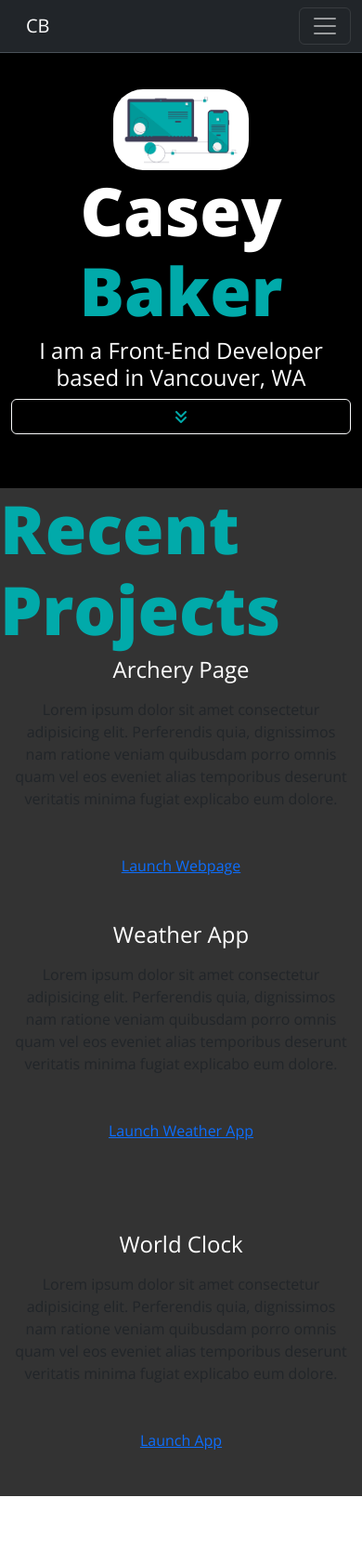
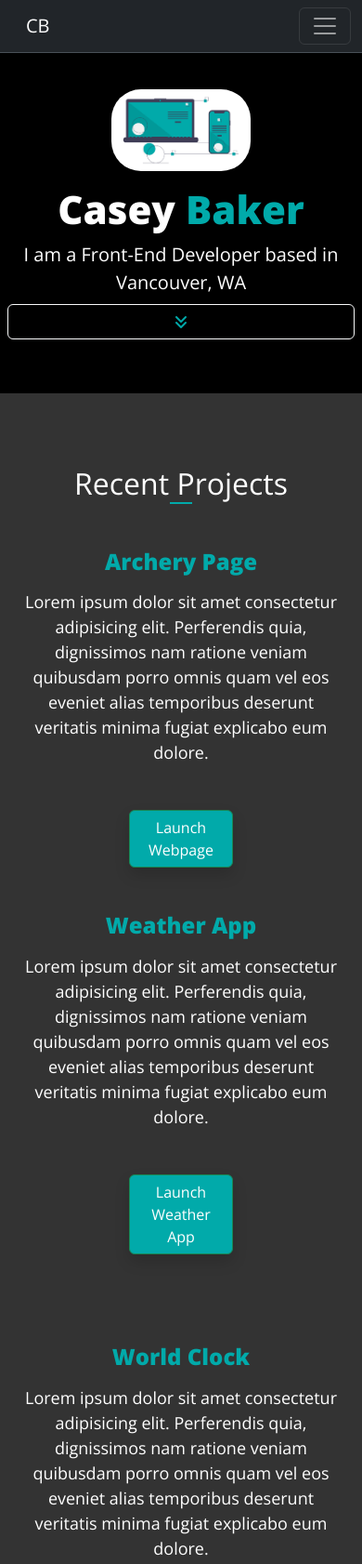
Before and after one commit to cj-baker/Portfolio, a plain HTML site: page index.html in a window 390 px wide. Shown: the top 1682 px of the page at 93% size. Before the commit the page ends 1657 px from the top, so only its background shows below. Drawn offline with nearby package versions, Linux system fonts and the light colour scheme.

Commit message:
Styled and made homepage content responsive

```diff
--- a/index.html
+++ b/index.html
@@ -32,7 +32,7 @@
     <title>Casey Baker | Front-End Developer based in Vancouver, WA</title>
   </head>
   <body>
-    <div class="hero">
+    <div class="hero-container">
       <nav
         class="navbar navbar-expand-lg bg-dark border-bottom border-bottom-dark"
         data-bs-theme="dark"
@@ -80,7 +80,10 @@
         </div>
       </nav>
 
-      <div class="container-fluid d-block d-lg-flex" id="hero-item-container">
+      <div
+        class="container-fluid d-block d-lg-flex g-3"
+        id="hero-item-container"
+      >
         <img
           src="images/developer.png"
           alt="computer and mobile application"
@@ -92,8 +95,8 @@
           class="d-flex mx-auto my-auto text-center text-lg-start"
           id="hero-item"
         >
-          <h1 class="text-wrap text-lg-nowrap">
-            <span id="first-name"> Casey</span> Baker
+          <h1 class="hero text-wrap text-lg-nowrap mt-3 mt-lg-0">
+            Casey <span id="last-name">Baker</span>
           </h1>
           <h2 class="text-wrap text-lg-nowrap">
             I am a Front-End Developer based in Vancouver, WA
@@ -113,20 +116,25 @@
       </div>
     </div>
     <div class="homepage" id="homepage">
-      <h1>Recent Projects</h1>
+      <h1 class="text-center mb-5 pt-5 page-headings">Recent Projects</h1>
+
       <div class="container-md container-fluid text-center text-md-left">
         <div class="row">
-          <div class="col-fluid-6 col-md-6">
+          <div
+            class="col-fluid-6 col-md-6 image-container rounded-3 d-none d-md-block"
+          >
             <img
               src="/images/archery.png"
               alt="Screenshot of Archery webpage"
               title="Screenshot of Archery webpage"
-              class="img-fluid rounded d-none d-md-block d-none d-md-block"
+              class="home-image img-fluid"
             />
           </div>
-          <div class="col-fluid-6 col-md-6">
-            <h2 class="mb-3">Archery Page</h2>
-            <p>
+          <div
+            class="col-fluid-6 col-md-6 mx-auto my-auto text-center text-md-start g-5"
+          >
+            <h3 class="mb-3">Archery Page</h3>
+            <p class="home-paragraph">
               Lorem ipsum dolor sit amet consectetur adipisicing elit.
               Perferendis quia, dignissimos nam ratione veniam quibusdam porro
               omnis quam vel eos eveniet alias temporibus deserunt veritatis
@@ -135,7 +143,7 @@
             <div class="mt-5">
               <a
                 href="#"
-                class="primary-link project-link"
+                class="btn btn-success project-link shadow"
                 title="Learn more about the History of Archery"
                 >Launch Webpage</a
               >
@@ -143,9 +151,11 @@
           </div>
         </div>
         <div class="row mt-5">
-          <div class="col-fluid-6 col-md-6">
-            <h2 class="mb-3">Weather App</h2>
-            <p>
+          <div
+            class="col-fluid-6 col-md-6 mx-auto my-auto text-center text-md-end g-5"
+          >
+            <h3 class="mb-3">Weather App</h3>
+            <p class="home-paragraph">
               Lorem ipsum dolor sit amet consectetur adipisicing elit.
               Perferendis quia, dignissimos nam ratione veniam quibusdam porro
               omnis quam vel eos eveniet alias temporibus deserunt veritatis
@@ -154,33 +164,39 @@
             <div class="mt-5 mb-5 mb-md-0">
               <a
                 href="https://weatherapplicationproject.netlify.app"
-                class="primary-link project-link"
+                class="btn btn-success project-link shadow"
                 title="Launch the Weather App"
                 >Launch Weather App</a
               >
             </div>
           </div>
-          <div class="col-fluid-6 col-md-6">
+          <div
+            class="col-fluid-6 col-md-6 image-container rounded-3 d-none d-md-block"
+          >
             <img
               src="/images/weather.png"
               alt="Screenshot of Weather App"
               title="Screenshot of Weather App"
-              class="img-fluid rounded d-none d-md-block"
+              class="home-image img-fluid"
             />
           </div>
         </div>
         <div class="row mt-5 mb-5">
-          <div class="col-fluid-6 col-md-6">
+          <div
+            class="col-fluid-6 col-md-6 image-container rounded-3 d-none d-md-block"
+          >
             <img
               src="/images/worldclock.png"
               alt="Screenshot of World Clock App"
               title="Screenshot of World Clock App"
-              class="img-fluid rounded d-none d-md-block"
+              class="home-image img-fluid"
             />
           </div>
-          <div class="col-fluid-6 col-md-6">
-            <h2 class="mb-3">World Clock</h2>
-            <p>
+          <div
+            class="col-fluid-6 col-md-6 mx-auto my-auto text-center text-md-start g-5"
+          >
+            <h3 class="mb-3">World Clock</h3>
+            <p class="home-paragraph">
               Lorem ipsum dolor sit amet consectetur adipisicing elit.
               Perferendis quia, dignissimos nam ratione veniam quibusdam porro
               omnis quam vel eos eveniet alias temporibus deserunt veritatis
@@ -189,7 +205,7 @@
             <div class="mt-5 mb-5 mb-md-0">
               <a
                 href="https://worldclock-js-project.netlify.app"
-                class="primary-link project-link"
+                class="btn btn-success project-link shadow"
                 title="Try out my world clock app!"
                 >Launch App</a
               >
--- a/styles/style.css
+++ b/styles/style.css
@@ -2,21 +2,61 @@
   --primary-color: #ffffff;
   --secondary-color: rgba(1, 170, 170);
   --hero-bg-color: #000000;
-  --primary-bg-color: rgba(0, 0, 0, 0.8);
-  --content-box-color: rgba(0, 0, 0, 0.88);
+  --primary-bg-color: rgb(51, 51, 51);
+  --content-box-color: rgb(31, 31, 31);
+  --primary-bottom-border: linear-gradient(
+    to right,
+    var(--primary-bg-color) 0%,
+    var(--primary-bg-color) 47%,
+    var(--secondary-color) 47%,
+    var(--secondary-color) 53%,
+    var(--primary-bg-color) 53%,
+    var(--primary-bg-color) 100%
+  );
+  --secondary-bottom-border: linear-gradient(
+    to right,
+    var(--primary-bg-color) 0%,
+    var(--primary-bg-color) 47%,
+    var(--primary-color) 47%,
+    var(--primary-color) 53%,
+    var(--primary-bg-color) 53%,
+    var(--primary-bg-color) 100%
+  );
+  --image-border: 2px white solid;
 }
 
 body {
   font-family: "Open Sans", sans-serif;
 }
+h1 {
+  color: var(--primary-color);
+  font-weight: normal;
+  font-size: 60px;
+}
 
-h1 {
+h1.hero {
+  font-size: 72px;
   font-weight: 800;
-  font-size: 72px;
+}
+
+h2 {
+  font-size: 24px;
+  font-weight: 300;
+  line-height: 1.5;
+  color: var(--primary-color);
+}
+.page-headings {
+  border-bottom: 2px solid;
+  border-image: var(--primary-bottom-border);
+  border-image-slice: 1;
+}
+h3 {
+  font-size: 32px;
+  font-weight: bold;
   color: var(--secondary-color);
 }
-h2 {
-  font-size: 24px;
+p {
+  font-size: 18px;
   font-weight: 300;
   color: var(--primary-color);
 }
@@ -24,12 +64,30 @@ h2 {
 .active {
   color: var(--secondary-color) !important;
 }
-.hero {
+.hero-container {
   background-color: var(--hero-bg-color);
   padding-bottom: 5%;
 }
 .homepage {
   background-color: var(--primary-bg-color);
+  padding: 30px 0;
+}
+.image-container {
+  background-color: var(--content-box-color);
+  border: var(--image-border);
+  aspect-ratio: 1/1;
+  position: relative;
+  box-shadow: 0 0.5rem 1rem rgba(0, 0, 0, 0.25) !important;
+}
+.home-image {
+  position: absolute;
+  right: 0;
+  top: 50%;
+  transform: translateY(-50%);
+}
+.project-link {
+  background-color: var(--secondary-color) !important;
+  width: 33%;
 }
 
 #hero-item-container {
@@ -40,8 +98,8 @@ h2 {
 #hero-item {
   flex-direction: column;
 }
-#first-name {
-  color: var(--primary-color);
+#last-name {
+  color: var(--secondary-color);
 }
 #hero-image {
   width: 40%;
@@ -49,3 +107,19 @@ h2 {
 #hero-button {
   width: 100%;
 }
+
+@media (max-width: 768px) {
+  h1 {
+    font-size: 32px;
+  }
+  h1.hero {
+    font-size: 42px;
+  }
+  h2 {
+    font-size: 20px;
+  }
+
+  h3 {
+    font-size: 24px;
+  }
+}
```
